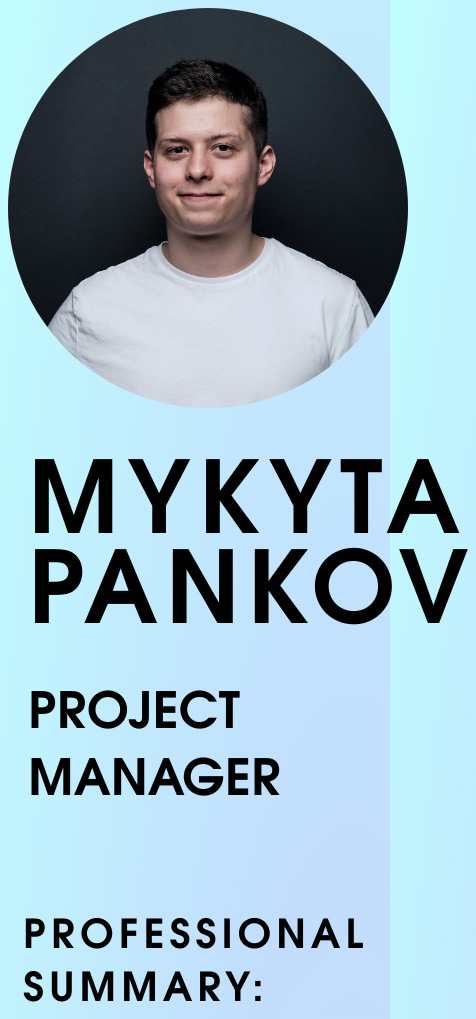
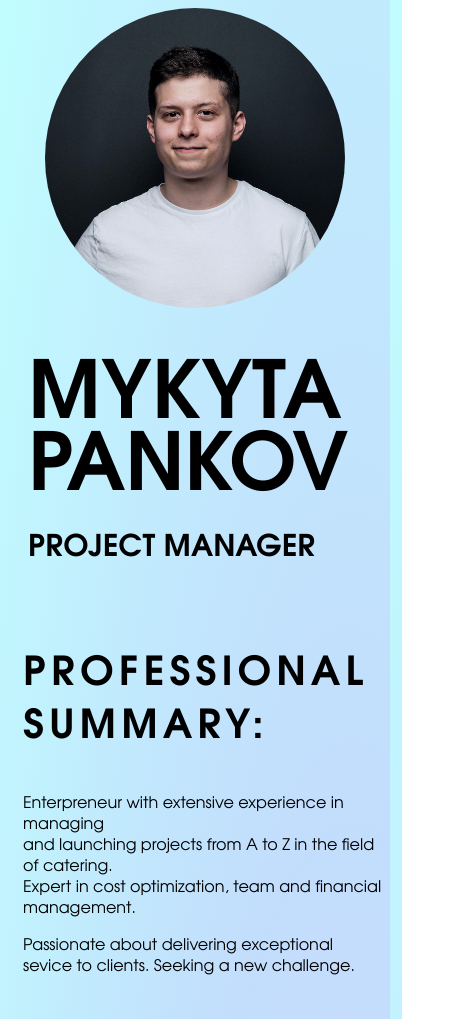
Before and after one commit to MykytaPankov/CV-Mykyta-Pankov, a plain HTML site: page index.html in a window 390 px wide. Shown: the top 1019 px of the page, 476 px wide, since content can reach past the window. Drawn offline with Linux system fonts and the light colour scheme.

Commit message:
Add files via upload

```diff
--- a/styles.css
+++ b/styles.css
@@ -101,21 +101,27 @@ img{
     width: 50%;
 }
 @media screen and (max-width: 900px){
+    .container{
+        width: 100%;
+    }
     .header{
         display: flex;
         flex-direction: column;
     }
     img{
-        width: 400px;
-        height: 400px;
+        width: 300px;
+        height: 300px;
     }
-    .h1 {
-        font-size: 70px;
+    h1 {
+        font-size: 80px;
         letter-spacing: normal;
     }
     h2{
-        font-size: 50px;
+        font-size: 30px;
         letter-spacing: normal;
+    }
+    .exp{
+        padding-right: 10px;
     }
     p{
         font-size: 16px;
```
